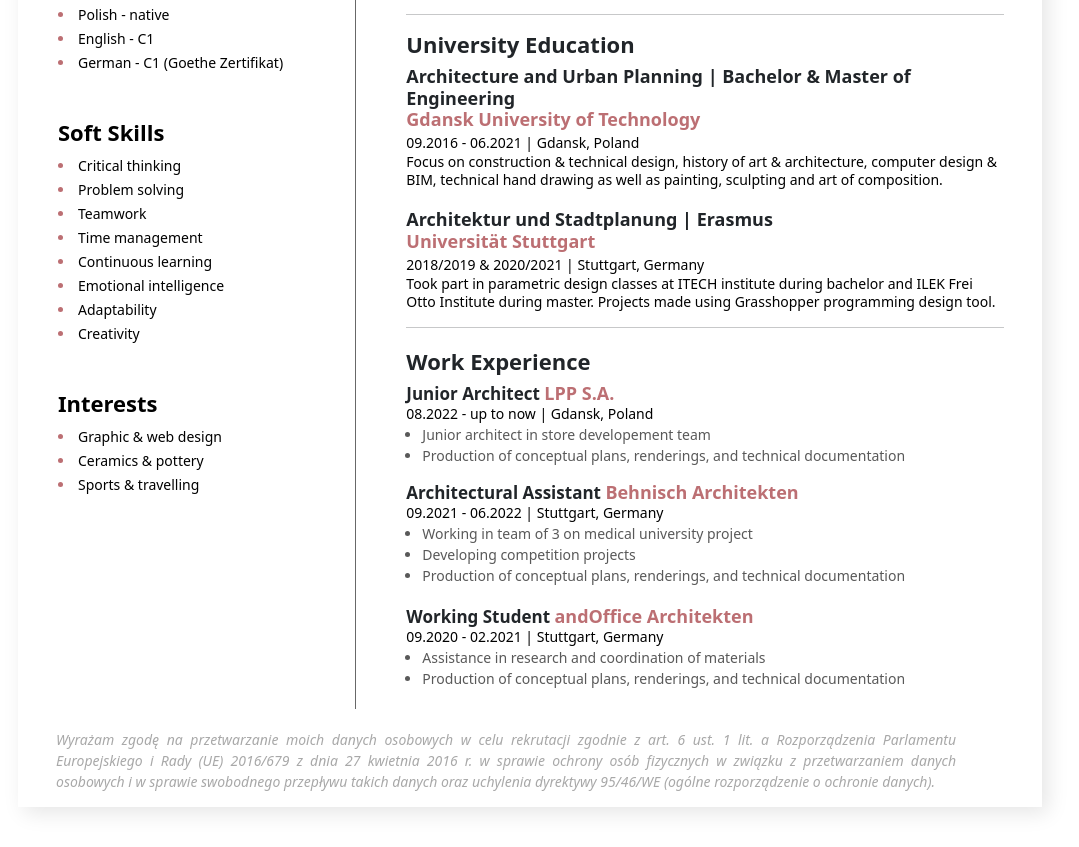
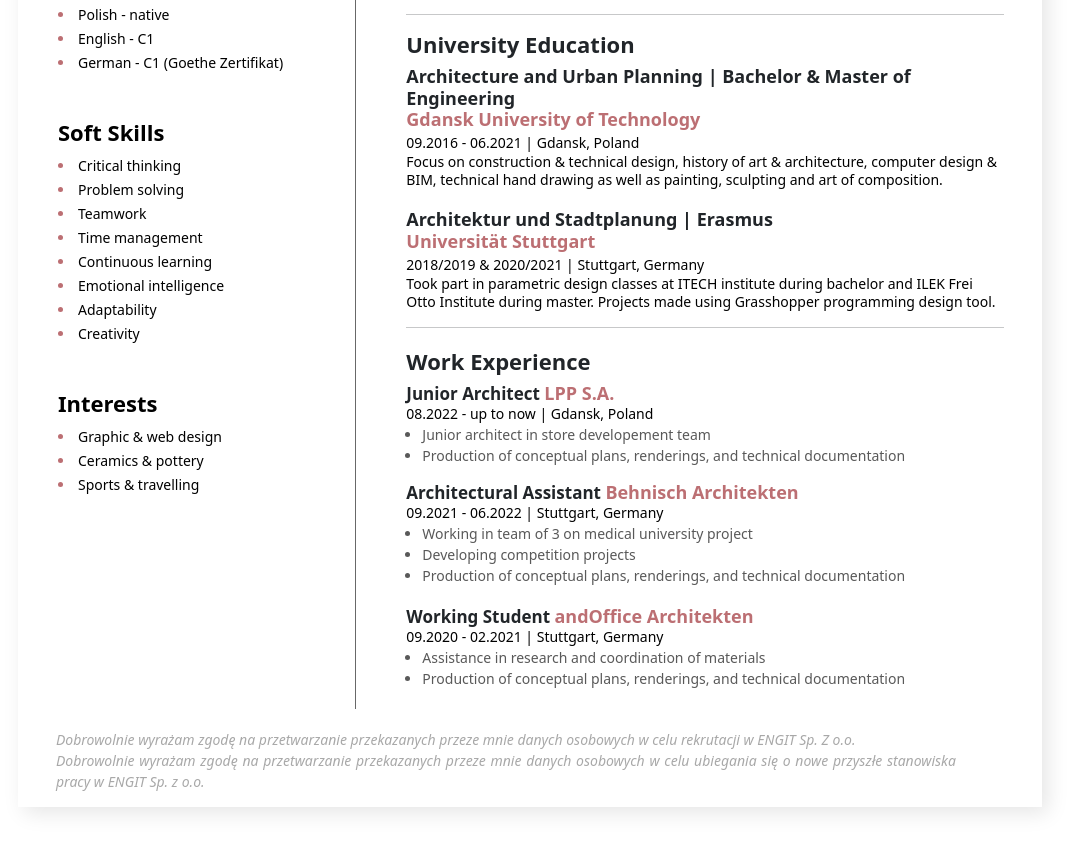
Before and after one commit to beatadluzniewska/CV-BD, a plain HTML site: page index.html in a window 1280 px wide. Shown: the part 933-1780 px from the top of the page, without its empty margins (110-1189 px from the left). Drawn offline with nearby package versions, Linux system fonts and the light colour scheme.

Commit message:
small fixes

```diff
--- a/index.html
+++ b/index.html
@@ -306,15 +306,13 @@
         </div>
 
       </div>
-      <div class="closure col-12">Wyrażam zgodę na przetwarzanie moich danych osobowych w celu rekrutacji zgodnie z art.
-        6
-        ust.
-        1
-        lit. a Rozporządzenia Parlamentu Europejskiego i Rady (UE) 2016/679 z dnia 27 kwietnia 2016 r. w sprawie
-        ochrony
-        osób fizycznych w związku z przetwarzaniem danych osobowych i w sprawie swobodnego przepływu takich danych
-        oraz
-        uchylenia dyrektywy 95/46/WE (ogólne rozporządzenie o ochronie danych).</div>
+      <div class="closure col-12">Dobrowolnie wyrażam zgodę na przetwarzanie przekazanych przeze mnie danych osobowych w
+        celu rekrutacji w ENGIT
+        Sp. Z o.o.
+
+        </br>Dobrowolnie wyrażam zgodę na przetwarzanie przekazanych przeze mnie danych osobowych w celu ubiegania
+        się o
+        nowe przyszłe stanowiska pracy w ENGIT Sp. z o.o.</div>
     </div>
   </div>
 </body>
```
